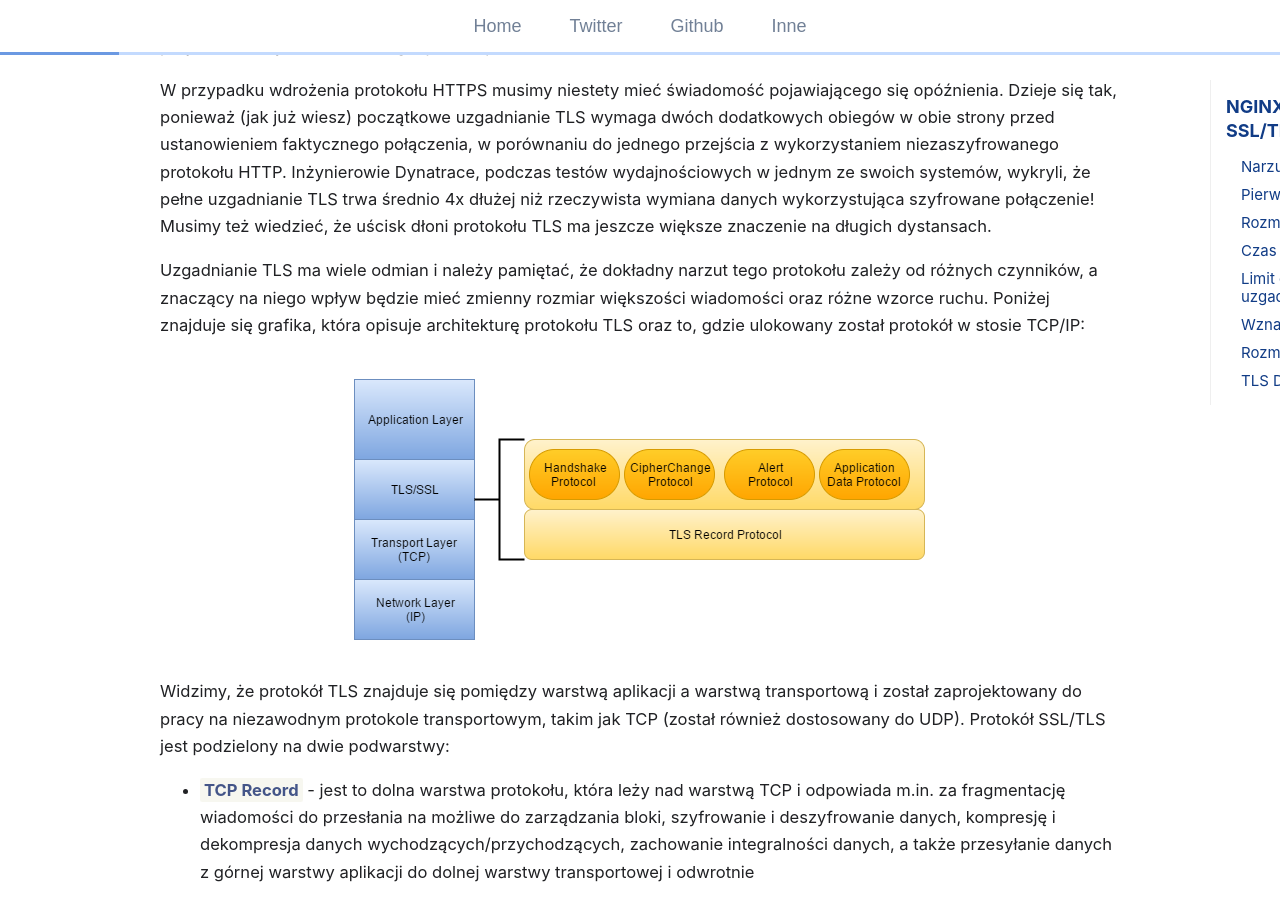
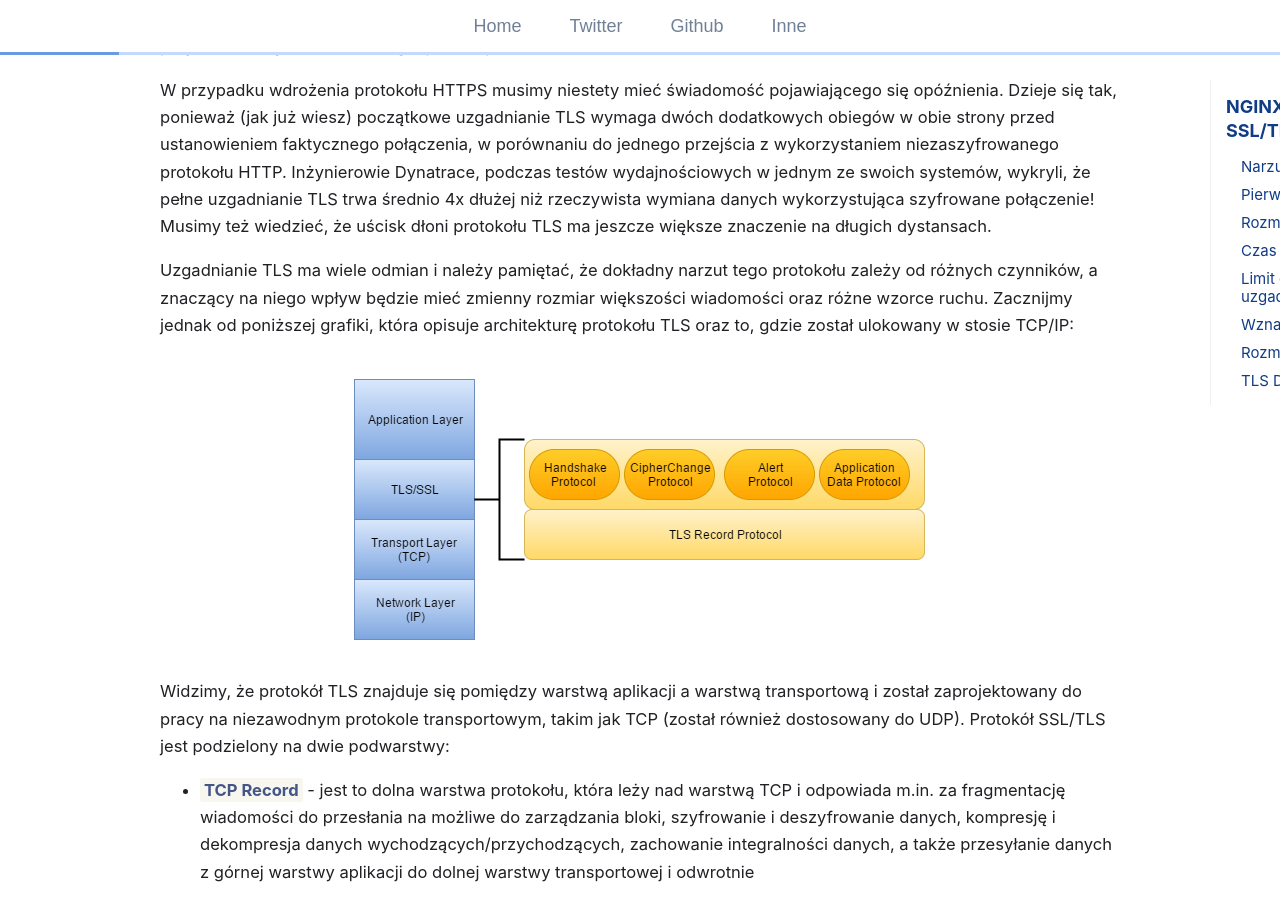
Before and after one commit to git04112019/trimstray.github.io, a Jekyll site: the page built from _posts/2019-07-21-nginx-optymalizacja_sesji_ssl-tls.md, in a window 1280 px wide and 900 px high, scrolled down 2335 px. Built offline with Jekyll 4.4.1, drawn with Linux system fonts in a browser that asks for light colours; comment, search, counter and statistics services are not loaded.

Commit message:
uncommited changes - signed-off-by: trimstray <trimstray@gmail.com>

```diff
--- a/_posts/2019-07-21-nginx-optymalizacja_sesji_ssl-tls.md
+++ b/_posts/2019-07-21-nginx-optymalizacja_sesji_ssl-tls.md
@@ -35,7 +35,7 @@ Ponieważ HTTPS stał się de facto standardem całej komunikacji internetowej w
 
 W przypadku wdrożenia protokołu HTTPS musimy niestety mieć świadomość pojawiającego się opóźnienia. Dzieje się tak, ponieważ (jak już wiesz) początkowe uzgadnianie TLS wymaga dwóch dodatkowych obiegów w obie strony przed ustanowieniem faktycznego połączenia, w porównaniu do jednego przejścia z wykorzystaniem niezaszyfrowanego protokołu HTTP. Inżynierowie Dynatrace, podczas testów wydajnościowych w jednym ze swoich systemów, wykryli, że pełne uzgadnianie TLS trwa średnio 4x dłużej niż rzeczywista wymiana danych wykorzystująca szyfrowane połączenie! Musimy też wiedzieć, że uścisk dłoni protokołu TLS ma jeszcze większe znaczenie na długich dystansach.
 
-Uzgadnianie TLS ma wiele odmian i należy pamiętać, że dokładny narzut tego protokołu zależy od różnych czynników, a znaczący na niego wpływ będzie mieć zmienny rozmiar większości wiadomości oraz różne wzorce ruchu. Poniżej znajduje się grafika, która opisuje architekturę protokołu TLS oraz to, gdzie ulokowany został protokół w stosie TCP/IP:
+Uzgadnianie TLS ma wiele odmian i należy pamiętać, że dokładny narzut tego protokołu zależy od różnych czynników, a znaczący na niego wpływ będzie mieć zmienny rozmiar większości wiadomości oraz różne wzorce ruchu. Zacznijmy jednak od poniższej grafiki, która opisuje architekturę protokołu TLS oraz to, gdzie został ulokowany w stosie TCP/IP:
 
 <p align="center">
   <img src="/assets/img/posts/tls1.png">
```
